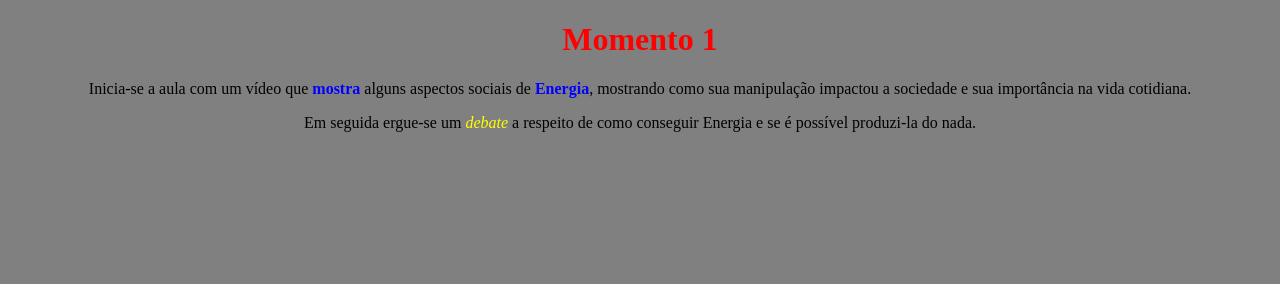
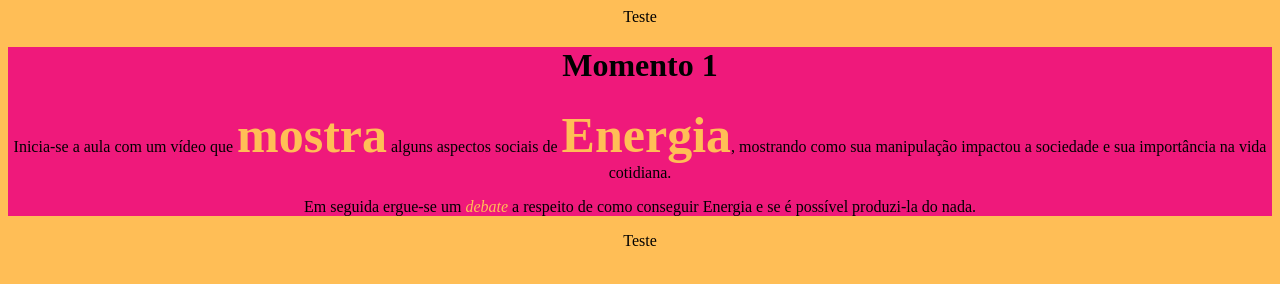
Before and after one commit to FranPastori/GEProgramacaoEMTurmaF, a plain HTML site: page index.html in a window 1280 px wide. Drawn offline with Linux system fonts and the light colour scheme.

Commit message:
Add files via upload

```diff
--- a/index.html
+++ b/index.html
@@ -5,10 +5,25 @@
 	<link rel="stylesheet" type="text/css" href="style.css">
 </head>
 <body>
-	 <h1>Momento 1</h1>
+	<header>
 
-	<p>Inicia-se a aula com um vídeo que <b>mostra</b> alguns aspectos sociais de <b>Energia</b>, mostrando como sua manipulação impactou a sociedade e sua importância na vida cotidiana.</p>
-	<p>Em seguida ergue-se um <i>debate</i> a respeito de como conseguir Energia e se é possível produzi-la do nada.</p>
+
+		Teste
+
+	</header>
+	<main>
+			<h1>Momento 1</h1>
+
+			<p>Inicia-se a aula com um vídeo que <b>mostra</b> alguns aspectos sociais de <b>Energia</b>, mostrando como sua manipulação impactou a sociedade e sua importância na vida cotidiana.</p>
+			<p>Em seguida ergue-se um <i>debate</i> a respeito de como conseguir Energia e se é possível produzi-la do nada.</p>
+
+	</main>
+	<footer>
+
+		Teste
+
+	</footer>
+
 
 </body>
 </html>
--- a/style.css
+++ b/style.css
@@ -1,15 +1,27 @@
 body {
-    background-color: gray;
+    background-color: #FFBE56;
     text-align: center;
+}
 
+header{
+     background-color: #FFBE56;
 }
-h1 { color:red;
+
+main {
+
+    background-color: rgb(239,25,123);
+}
+
+footer {
+   background-color: #FFBE56;
+}
+h1 { color:black;
     font: size 50px;
 }
 b {
-	color: blue;
-	font-size: 50 px ;
+	color: #FFBE56;
+	font-size: 50px ;
 }
 
-i { color: yellow;
+i { color:#FFBE56;
  }
```
